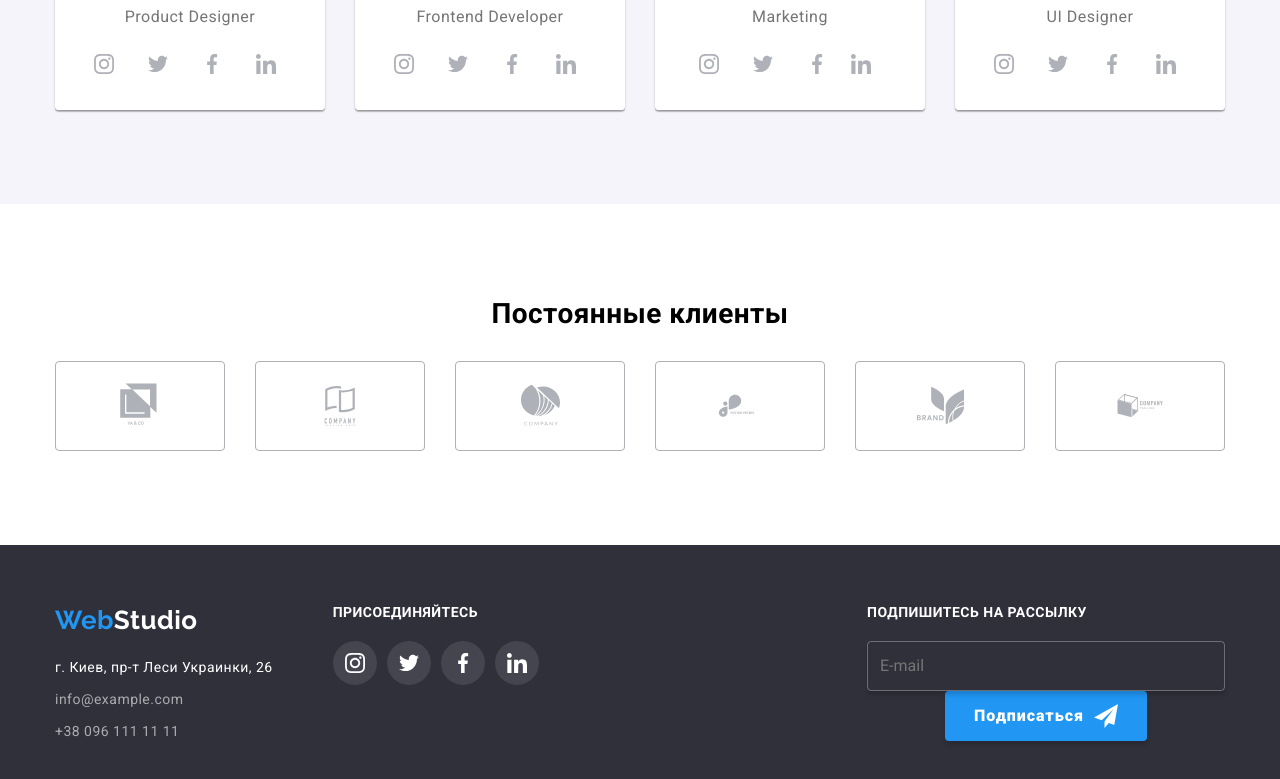
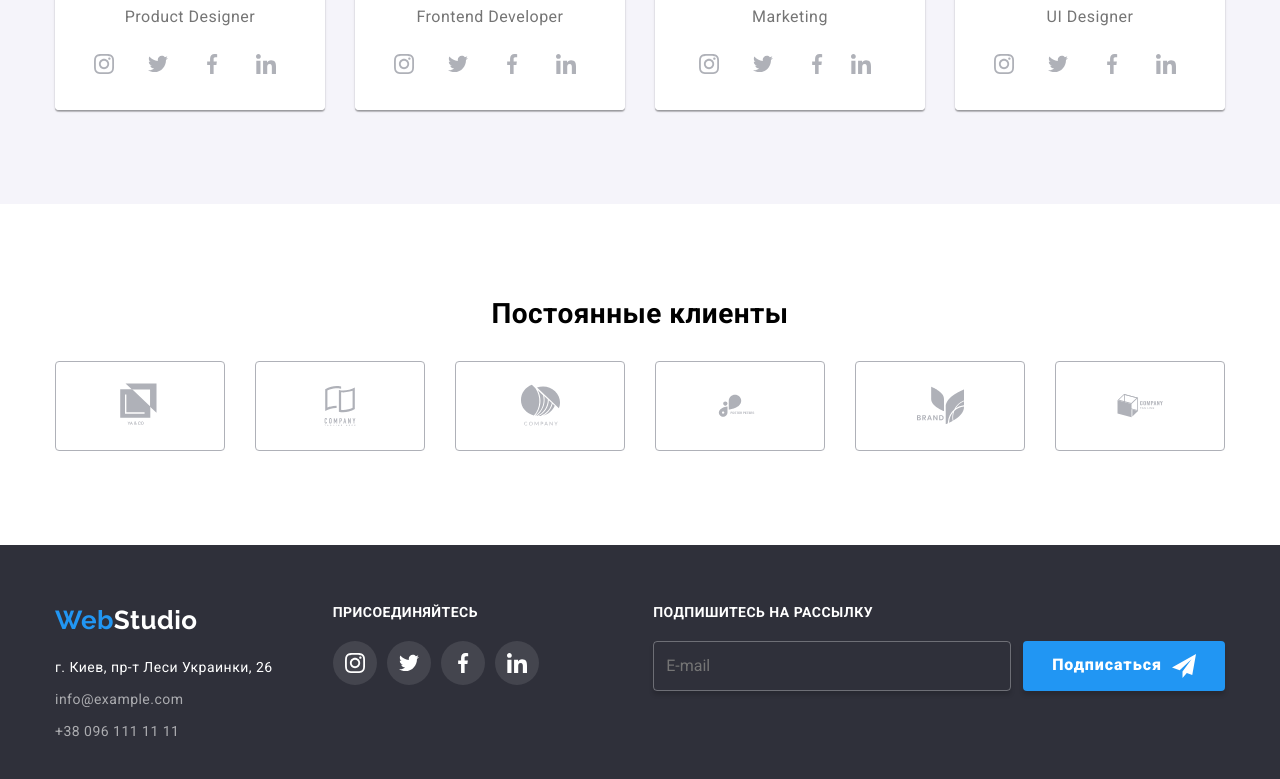
Before and after one commit to AndrewGumenchuk/barber, a plain HTML site: page index.html in a window 1280 px wide. Shown: the part 2236-3015 px from the top of the page. Drawn offline with nearby package versions, Linux system fonts and the light colour scheme.

Commit message:
footer complete

```diff
--- a/index.html
+++ b/index.html
@@ -55,7 +55,7 @@
             </ul>
           </div>
           <button type="button" class="menu-button" aria-expended="false" aria-controls="menu-container" data-menu-button>
-            <svg width="40" height="40" aria-label="переключатель мобильного меню">
+            <svg width="24px" height="16px" aria-label="переключатель мобильного меню">
               <use class="icon-cross" href="./images/sprite.svg#icon-cross"></use>
               <use class="icon-menu" href="./images/sprite.svg#icon-menu"></use>
             </svg>
--- a/sass/components/_footer.scss
+++ b/sass/components/_footer.scss
@@ -44,21 +44,6 @@
     color: $footer-navigation-color;
   }
 }
-
-// .logo {
-//   display: inline-block;
-
-//   margin-top: 60px;
-//   margin-bottom: 20px;
-//   padding: 0px;
-
-//   transition: color 250ms $cubic-bezier;
-
-//   color: $background-color;
-//   &:focus {
-//     color: $accent-color;
-//   }
-// }
 
 .social-icon {
   display: inline-flex;
@@ -111,7 +96,6 @@
 }
 
 .footer-subscription {
-  display: block;
   .title {
     display: block;
 
@@ -132,7 +116,6 @@
 
     margin-left: auto;
     margin-right: auto;
-    margin-bottom: 60px;
     padding: 10px 29px;
     border-radius: 4px;
     border: 0px;
@@ -147,10 +130,11 @@
     background-color: $accent-color;
 
     box-shadow: 0px 4px 4px rgba(0, 0, 0, 0.15);
-  }
-  @media screen and (min-width: 1200px) {
-    height: 50px;
-    margin-left: 12px;
+
+    @media screen and (min-width: 1200px) {
+      height: 50px;
+      margin-left: 12px;
+    }
   }
 }
 
@@ -160,15 +144,15 @@
 }
 
 .footer-input {
+  margin-bottom: 20px;
+  padding: 18px 12px;
+
+  border-radius: 4px;
   border: 1px solid rgba(255, 255, 255, 0.3);
-  border-radius: 4px;
 
-  padding: 18px 12px;
+  color: rgba(255, 255, 255, 0.6);
   background-color: transparent;
   box-shadow: 0px 4px 4px rgba(0, 0, 0, 0.15);
-  color: rgba(255, 255, 255, 0.6);
-
-  margin-bottom: 20px;
 
   @media screen and (max-width: 767px) {
     min-width: 100%;
@@ -198,7 +182,7 @@
   }
 }
 
-.form-buttom {
+.form-button {
   @media screen and (min-width: 1200px) {
     display: flex;
     align-items: center;
```
Also changed, not shown: css/main.css, css/main.min.css, 2 other files.
